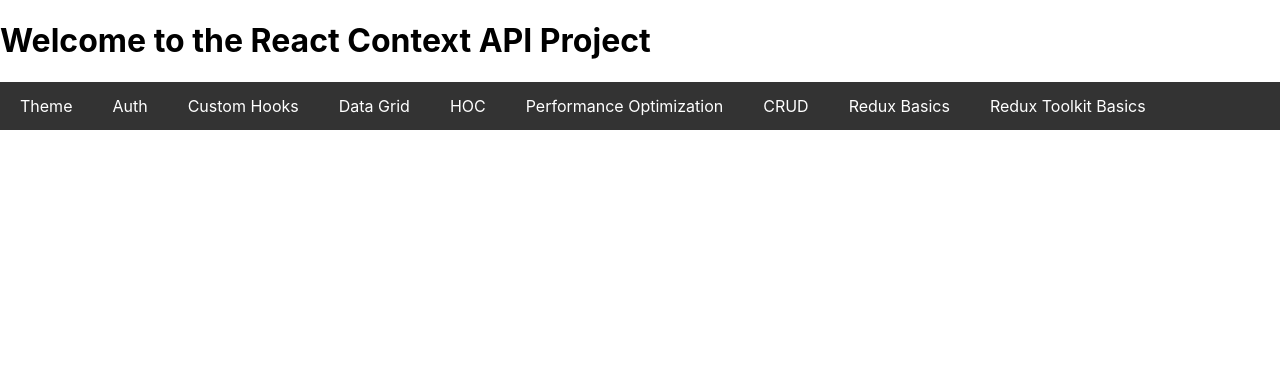
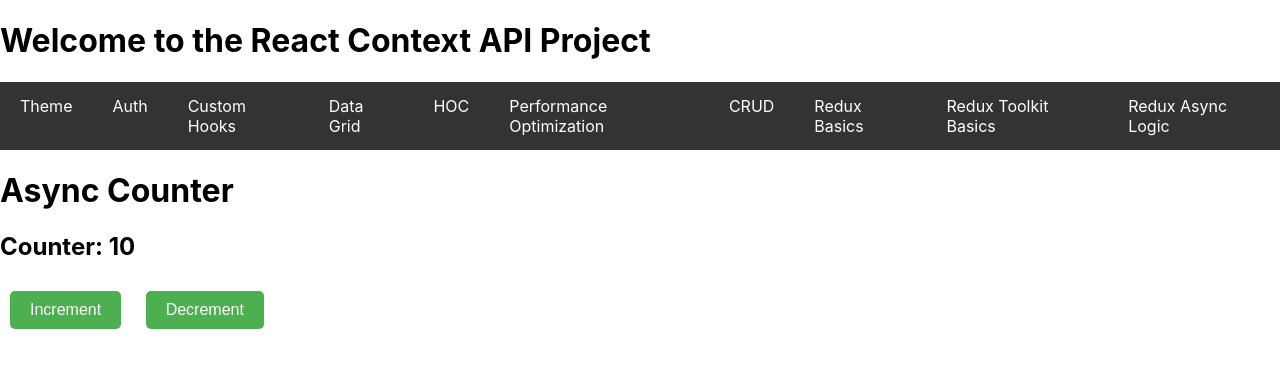
Before and after one commit to TrainerKrunal/reactcontextapi, a React (Create React App) app: page /redux-async in a window 1280 px wide. Shown: the top 368 px of the page. Built offline with nearby package versions, Linux system fonts and the light colour scheme; what ag-grid-community would draw is missing.

Commit message:
createAsyncThunk()

```diff
--- a/src/MainContent.js
+++ b/src/MainContent.js
@@ -19,6 +19,8 @@ import Counter from './ReduxDeepDrive/Counter'; // Importing the Counter compone
 import { Provider as ReduxProvider } from 'react-redux';
 import store from './ReduxDeepDrive/store'; // Redux Basics store
 import toolkitStore from './ReduxDeepDrive/toolkitStore'; // Redux Toolkit store
+import AsyncCounter from './ReduxDeepDrive/AsyncCounter'; // Importing the AsyncCounter component
+import asyncToolkitStore from './ReduxDeepDrive/asyncToolkitStore'; // Importing the async store
 
 /**
  * MainContent Component
@@ -89,6 +91,15 @@ const MainContent = () => {
                 </ReduxProvider>
               }
             /> {/* Route for Redux Toolkit Basics */}
+            {/* Added a route for Async Logic with `createAsyncThunk` */}
+            <Route
+              path="/redux-async"
+              element={
+                <ReduxProvider store={asyncToolkitStore}>
+                  <AsyncCounter />
+                </ReduxProvider>
+              }
+            />
           </Routes>
         </AuthContext.Provider>
       </ThemeContext.Provider>
--- a/src/Navigation/TopNavigation.js
+++ b/src/Navigation/TopNavigation.js
@@ -20,6 +20,7 @@ const TopNavigation = () => {
         <li><Link to="/create-user">CRUD</Link></li>
         <li><Link to="/redux-basic">Redux Basics</Link></li> {/* New link for Redux Basics */}
         <li><Link to="/redux-toolkit">Redux Toolkit Basics</Link></li> {/* New link for Redux Toolkit Basics */}
+        <li><Link to="/redux-async">Redux Async Logic</Link></li> {/* New link for Redux Async Logic */}
       </ul>
     </nav>
   );
--- /dev/null
+++ b/src/ReduxDeepDrive/AsyncCounter.js
@@ -0,0 +1,40 @@
+import React, { useEffect } from 'react';
+import { useSelector, useDispatch } from 'react-redux';
+import { fetchCounter, increment, decrement } from './asyncToolkitStore';
+
+/**
+ * AsyncCounter Component
+ *
+ * This component demonstrates the use of `createAsyncThunk` for handling async logic in Redux Toolkit.
+ * It fetches an initial counter value from a mock API and allows incrementing and decrementing the counter.
+ *
+ * Key Concepts:
+ * - `createAsyncThunk`: A Redux Toolkit function to handle async logic like API calls.
+ * - Thunk: A middleware that allows writing async logic that interacts with the Redux store.
+ * - Difference with Async: Thunks allow dispatching actions before and after async operations.
+ */
+const AsyncCounter = () => {
+  const { value, status } = useSelector((state) => state.asyncCounter); // Selector to get the counter state
+  const dispatch = useDispatch(); // Hook to dispatch actions to the Redux store
+
+  useEffect(() => {
+    dispatch(fetchCounter()); // Fetch the initial counter value when the component mounts
+  }, [dispatch]);
+
+  return (
+    <div>
+      <h1>Async Counter</h1>
+      {status === 'loading' ? (
+        <p>Loading...</p>
+      ) : (
+        <>
+          <h2>Counter: {value}</h2>
+          <button onClick={() => dispatch(increment())}>Increment</button> {/* Dispatch increment action */}
+          <button onClick={() => dispatch(decrement())}>Decrement</button> {/* Dispatch decrement action */}
+        </>
+      )}
+    </div>
+  );
+};
+
+export default AsyncCounter;
--- /dev/null
+++ b/src/ReduxDeepDrive/asyncToolkitStore.js
@@ -0,0 +1,58 @@
+import { createSlice, createAsyncThunk, configureStore } from '@reduxjs/toolkit';
+
+/**
+ * Async Logic with `createAsyncThunk`:
+ * - `createAsyncThunk` simplifies handling async logic like API calls in Redux Toolkit.
+ * - It automatically dispatches actions for pending, fulfilled, and rejected states.
+ * - Use it when you need to handle async operations like fetching data from an API.
+ */
+
+// Mock API call to fetch the initial counter value
+export const fetchCounter = createAsyncThunk('asyncCounter/fetchCounter', async () => {
+  const response = await new Promise((resolve) =>
+    setTimeout(() => resolve({ data: 10 }), 1000) // Simulate a delay and return a value
+  );
+  return response.data; // Return the fetched counter value
+});
+
+// Create a slice for the async counter
+const asyncCounterSlice = createSlice({
+  name: 'asyncCounter', // Name of the slice
+  initialState: {
+    value: 0, // Initial counter value
+    status: 'idle', // Status of the async operation (idle, loading, succeeded, failed)
+  },
+  reducers: {
+    increment: (state) => {
+      state.value += 1; // Increment the counter
+    },
+    decrement: (state) => {
+      state.value -= 1; // Decrement the counter
+    },
+  },
+  extraReducers: (builder) => {
+    builder
+      .addCase(fetchCounter.pending, (state) => {
+        state.status = 'loading'; // Set status to loading when the async operation starts
+      })
+      .addCase(fetchCounter.fulfilled, (state, action) => {
+        state.status = 'succeeded'; // Set status to succeeded when the async operation completes
+        state.value = action.payload; // Update the counter value with the fetched data
+      })
+      .addCase(fetchCounter.rejected, (state) => {
+        state.status = 'failed'; // Set status to failed if the async operation fails
+      });
+  },
+});
+
+// Export actions generated by createSlice
+export const { increment, decrement } = asyncCounterSlice.actions;
+
+// Configure the store with the async counter slice reducer
+const asyncToolkitStore = configureStore({
+  reducer: {
+    asyncCounter: asyncCounterSlice.reducer, // Add the async counter slice reducer
+  },
+});
+
+export default asyncToolkitStore;
```
